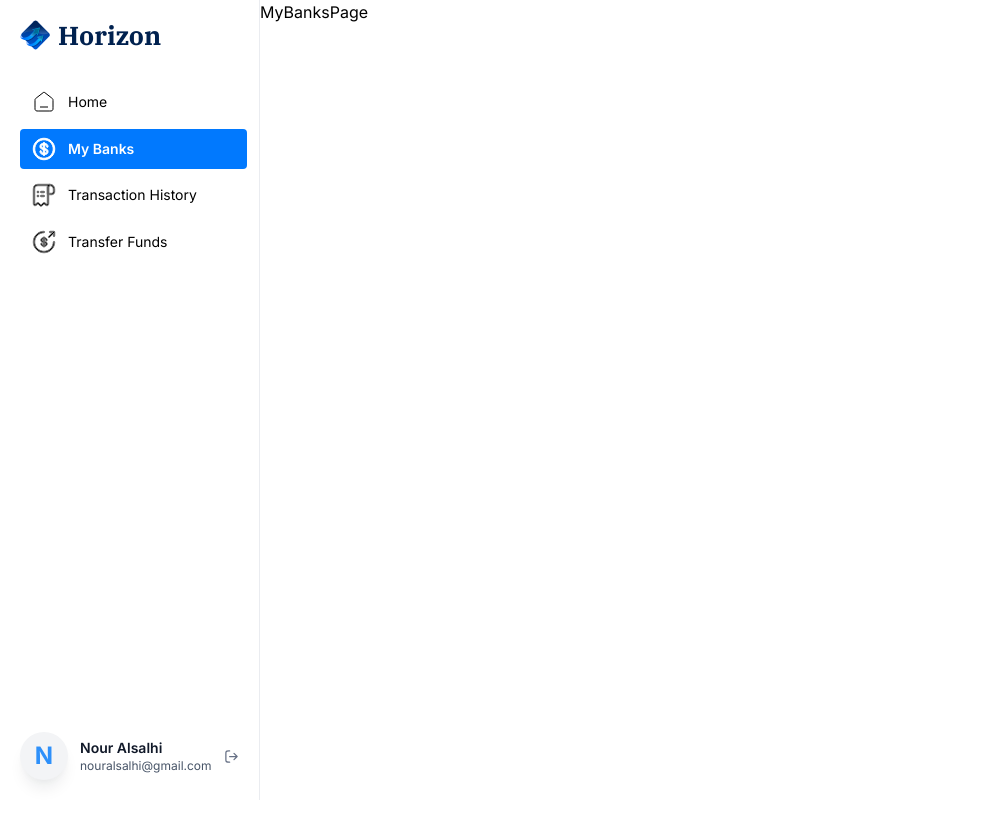
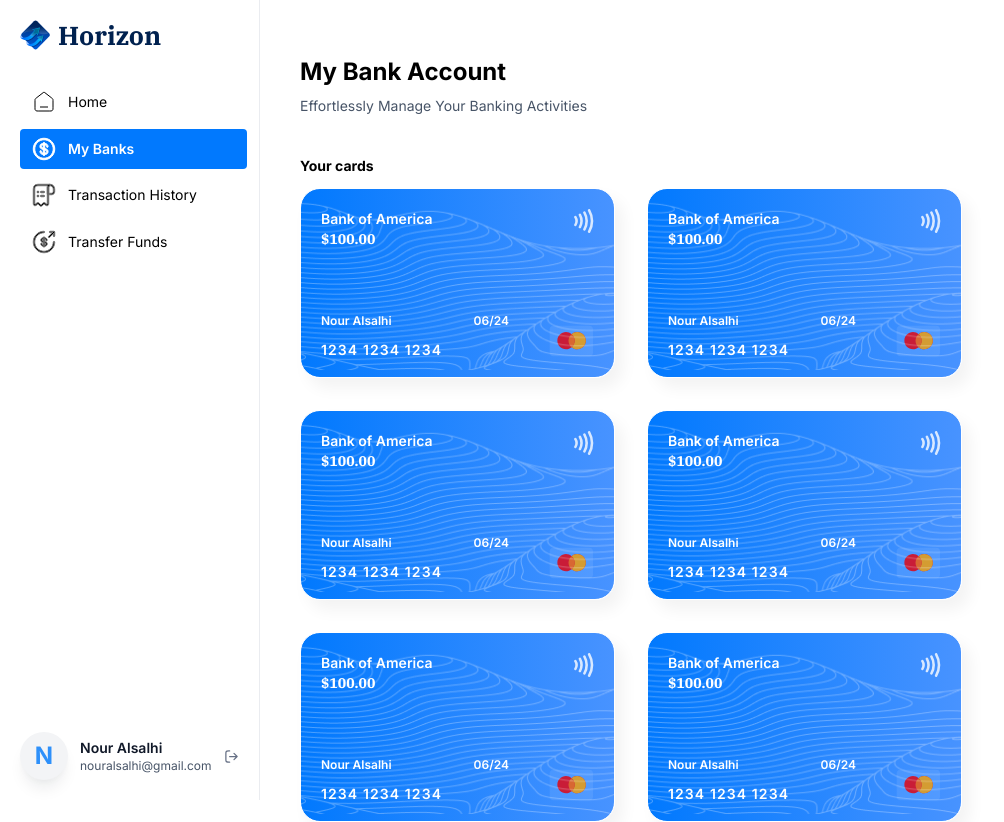
Before and after one commit to NourAlSalhi/Banking-App, a Next.js app: page /my-banks in a window 1280 px wide. Shown: the whole page, without its empty margins (0-1004 px from the left). Before the commit the page ends 800 px from the top, so only its background shows below. Built offline with nearby package versions, Linux system fonts and the light colour scheme.

Commit message:
abb bank card on page my bank

```diff
--- a/app/(root)/components/BankCard/index.tsx
+++ b/app/(root)/components/BankCard/index.tsx
@@ -7,6 +7,8 @@
   account,
   userName,
   showBalance = true,
+  classNames,
+  withGradient,
 }: CreditCardProps) => {
   return (
     <div className="flex flex-col">
@@ -14,11 +16,11 @@
         href={`/transaction-history/?id=${account?.appwriteItemId}`}
         className="bank-card"
       >
-        <div className="relative z-10 flex size-full max-w-[228px] flex-col justify-between rounded-l-[20px] bg-gray-700 px-5 pb-4 pt-5">
+        <div
+          className={`relative text-sm z-10 flex size-full max-w-[228px] flex-col justify-between rounded-l-[20px] px-5 pb-4 pt-5 ${classNames}`}
+        >
           <div>
-            <h1 className="text-16 font-semibold text-white">
-              {account?.name}
-            </h1>
+            <h1 className="font-semibold text-white">{account?.name}</h1>
             <p className="font-ibm-plex-serif font-black text-white">
               {formatAmount(account?.currentBalance ?? 0)}
             </p>
@@ -35,7 +37,11 @@
           </article>
         </div>
 
-        <div className="bank-card_icon">
+        <div
+          className={`flex size-full flex-1 flex-col items-end justify-between rounded-r-[20px] ${
+            withGradient && "bg-gradient-mesh"
+          } bg-cover bg-no-repeat opacity-80 bg-center py-5 pr-5`}
+        >
           <Image src="/icons/Paypass.svg" width={20} height={24} alt="pay" />
           <Image
             src="/icons/mastercard.svg"
--- a/app/(root)/components/Modal/index.tsx
+++ b/app/(root)/components/Modal/index.tsx
@@ -76,7 +76,7 @@
               );
             })}
           </div>
-          <div className="flex gap-3 items-center">
+          <div className="flex mb-4 gap-3 items-center">
             <div className="flex-center size-12 rounded-full bg-gray-100 p-2 shadow-profile">
               <span className="text-2xl font-bold text-blue-500">N</span>
             </div>
--- a/app/(root)/components/RightSidebar/index.tsx
+++ b/app/(root)/components/RightSidebar/index.tsx
@@ -43,7 +43,12 @@
             <h2 className="text-14 font-semibold text-gray-500">Add Bank</h2>
           </Link>
         </div>
-        <BankCard userName="Nour Alsalhi" account={Account} />
+        <BankCard
+          userName="Nour Alsalhi"
+          account={Account}
+          withGradient={true}
+          classNames="bg-gray-700"
+        />
         {/* {banks?.length > 0 && (
           <div className="relative flex flex-1 flex-col items-center justify-center gap-5">
             <div className="relative z-10">
--- a/app/(root)/my-banks/page.tsx
+++ b/app/(root)/my-banks/page.tsx
@@ -1,7 +1,67 @@
-import React from "react";
+import BankCard from "../components/BankCard";
 
 const MyBanksPage = () => {
-  return <div>MyBanksPage</div>;
+  let Account = {
+    name: "Bank of America",
+    currentBalance: 100,
+    id: "1",
+    appwriteItemId: "1",
+    sharaebleId: "123467",
+  };
+
+  return (
+    <div className="mt-14 max-xl:m-5 mx-10">
+      <div className="mb-10">
+        <h1 className="text-2xl mb-2 font-bold max-xl:text-lg">
+          My Bank Account
+        </h1>
+        <p className="text-gray-600 text-sm">
+          Effortlessly Manage Your Banking Activities
+        </p>
+      </div>
+      <div className="">
+        <h2 className="font-bold mb-3 text-sm">Your cards</h2>
+        <div className="flex flex-wrap gap-8">
+          <BankCard
+            userName="Nour Alsalhi"
+            account={Account}
+            classNames="w-[400px]"
+            withGradient={false}
+          />
+          <BankCard
+            userName="Nour Alsalhi"
+            account={Account}
+            classNames="w-[400px]"
+            withGradient={false}
+          />
+          <BankCard
+            userName="Nour Alsalhi"
+            account={Account}
+            classNames="w-[400px]"
+            withGradient={false}
+          />
+          <BankCard
+            userName="Nour Alsalhi"
+            account={Account}
+            classNames="w-[400px]"
+            withGradient={false}
+          />
+          <BankCard
+            userName="Nour Alsalhi"
+            account={Account}
+            classNames="w-[400px]"
+            withGradient={false}
+          />
+          <BankCard
+            userName="Nour Alsalhi"
+            account={Account}
+            classNames="w-[400px]"
+            withGradient={false}
+          />
+        </div>
+      </div>
+    </div>
+  );
 };
 
 export default MyBanksPage;
--- a/app/types/index.ts
+++ b/app/types/index.ts
@@ -140,6 +140,8 @@
   account?: Account;
   userName: string;
   showBalance?: boolean;
+  classNames?: string;
+  withGradient?: boolean;
 }
 
 declare interface BankInfoProps {
@@ -210,7 +212,7 @@
 
 declare interface FooterProps {
   user: User;
-    type?: 'mobile' | 'desktop'
+  type?: "mobile" | "desktop";
 }
 
 declare interface RightSidebarProps {
```
Lines whose indentation alone changed are shown as unchanged.
